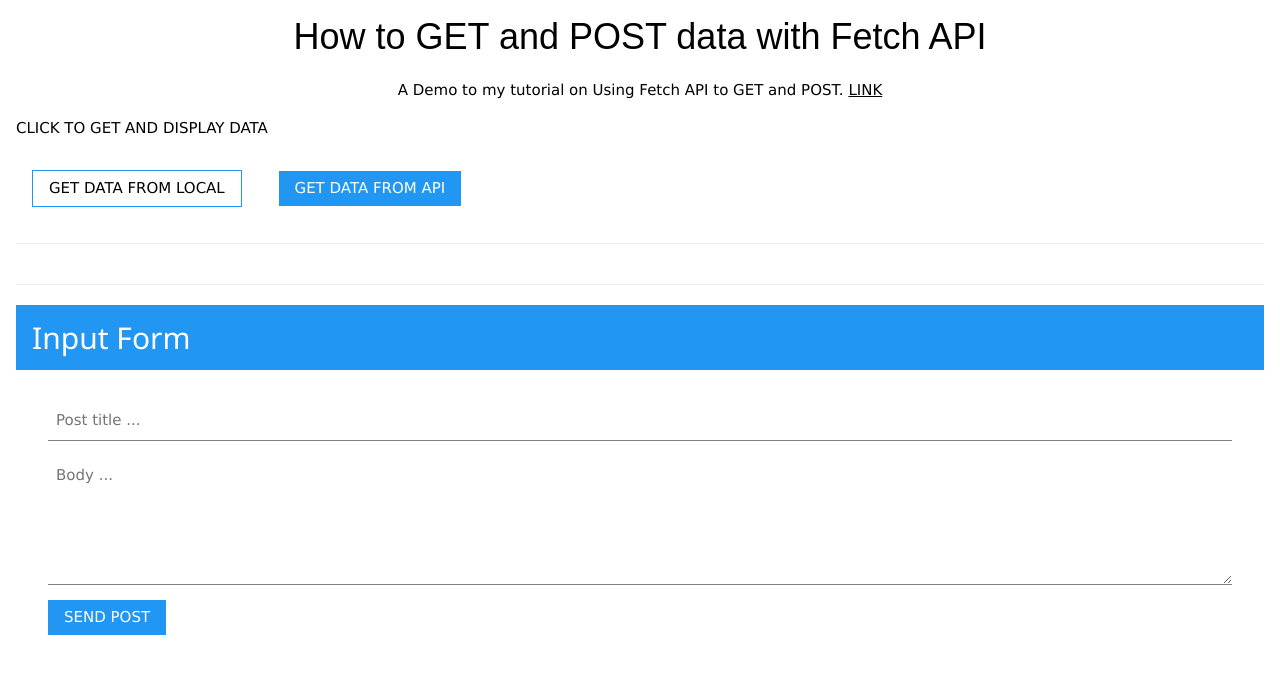
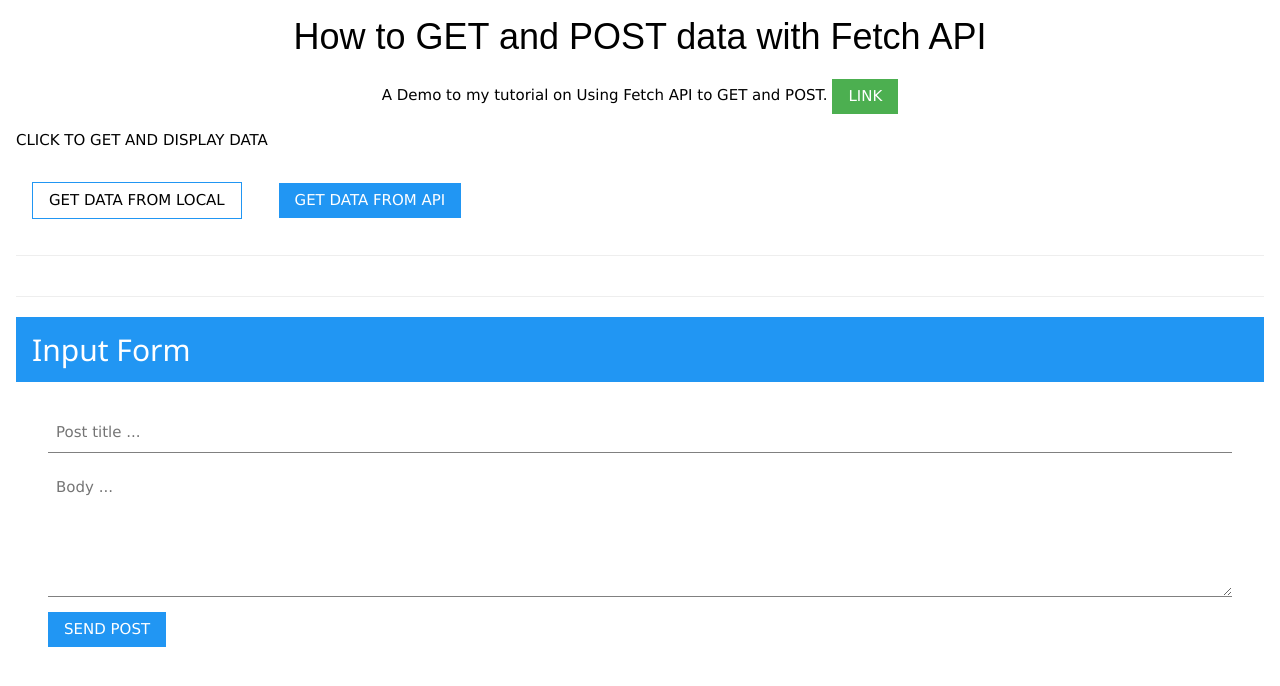
Before and after one commit to devamaz/fetchAPI, a website: page index.html in a window 1280 px wide. Drawn offline with Linux system fonts and the light colour scheme; a web font is replaced by a local one.

Commit message:
update link

```diff
--- a/index.html
+++ b/index.html
@@ -20,7 +20,7 @@
 <body>
     <div class="w3-container">
         <h1 class="w3-center w3-allerta w3-xxlarge">How to GET and POST data with Fetch API</h1>
-        <p class="w3-center"> A Demo to my tutorial on Using Fetch API to GET and POST.  <a href="https://devamaz.github.io/fetchAPI/">LINK</a></p>
+        <p class="w3-center"> A Demo to my tutorial on Using Fetch API to GET and POST.  <a class="w3-btn w3-green" href="https://dev.to/dev_amaz/using-fetch-api-to-get-and-post--1g7d">LINK</a></p>
         <p>
             <p>
                 CLICK TO GET AND DISPLAY DATA
```
